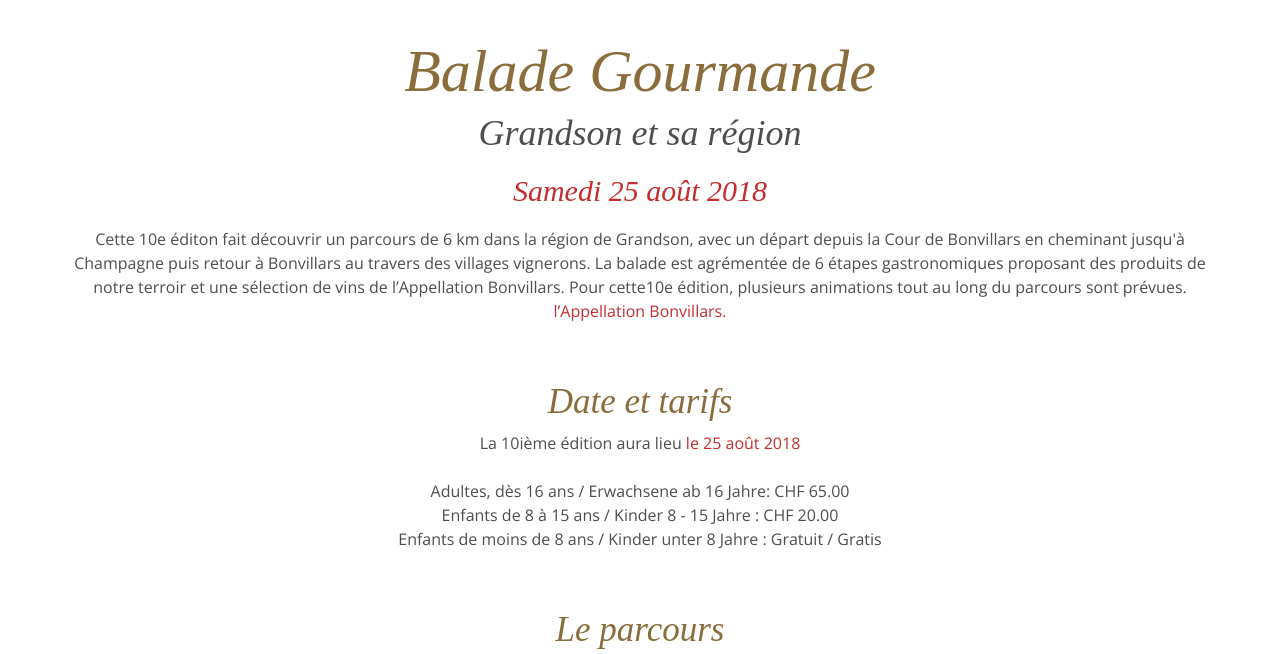
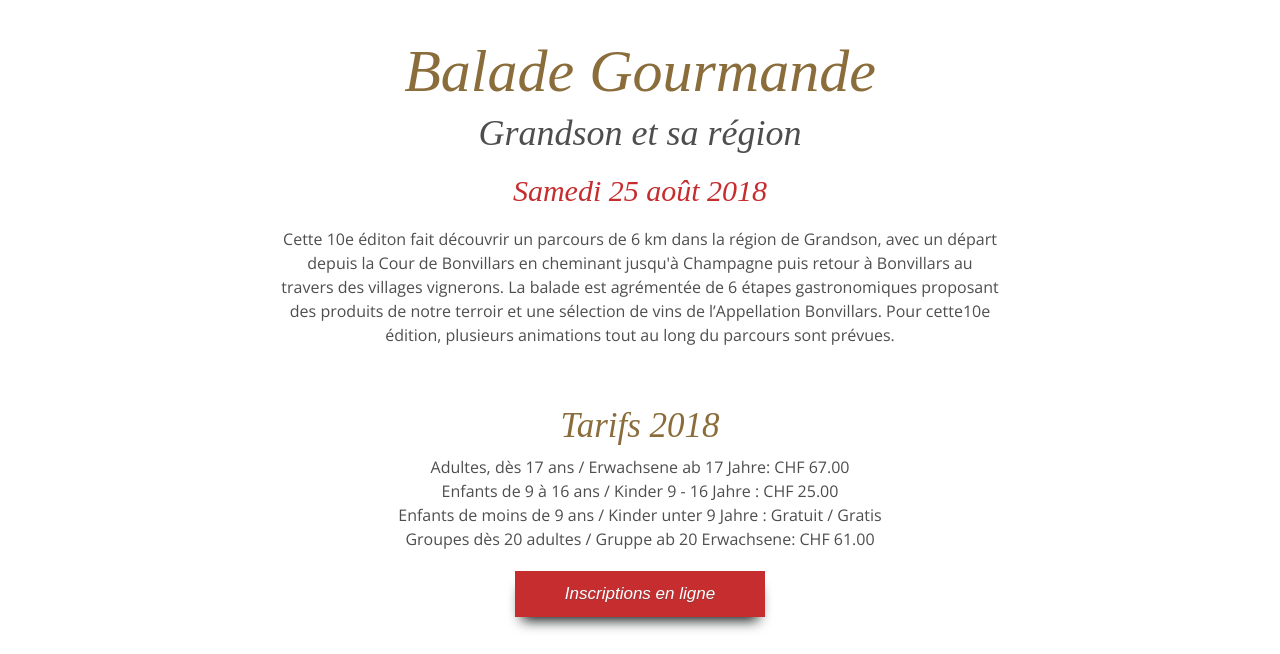
Before and after one commit to florentplomb/BaladeSite, a website: page public/index.html in a window 1280 px wide. Shown: the part 471-1125 px from the top of the page. Drawn offline with nearby package versions, Linux system fonts and the light colour scheme.

Commit message:
Add subscrition button

```diff
--- a/public/css/main.css
+++ b/public/css/main.css
@@ -28,6 +28,45 @@ h6 {
 
 }
 
+.myButton {
+  font-family: 'Trocchi', serif;
+  font-style: italic;
+	-moz-box-shadow: 0px 10px 14px -7px #010a08;
+	-webkit-box-shadow: 0px 10px 14px -7px #010a08;
+	box-shadow: 0px 10px 14px -7px #010a08;
+	background:-webkit-gradient(linear, left top, left bottom, color-stop(0.05, #c52d2f), color-stop(1, #c52d2f));
+	background:-moz-linear-gradient(top, #c52d2f 5%, #c52d2f 100%);
+	background:-webkit-linear-gradient(top, #c52d2f 5%, #c52d2f 100%);
+	background:-o-linear-gradient(top, #c52d2f 5%, #c52d2f 100%);
+	background:-ms-linear-gradient(top, #c52d2f 5%, #c52d2f 100%);
+	background:linear-gradient(to bottom, #c52d2f 5%, #c52d2f 100%);
+	filter:progid:DXImageTransform.Microsoft.gradient(startColorstr='#c52d2f', endColorstr='#c52d2f',GradientType=0);
+	background-color:#c52d2f;
+	display:inline-block;
+	cursor:pointer;
+	color:#ffffff;
+	font-family:Arial;
+	font-size:17px;
+	padding:12px 50px;
+	text-decoration:none;
+	text-shadow:0px 1px 0px #8a3d3d;
+}
+.myButton:hover {
+	background:-webkit-gradient(linear, left top, left bottom, color-stop(0.05, #c52d2f), color-stop(1, #c52d2f));
+	background:-moz-linear-gradient(top, #c52d2f 5%, #c52d2f 100%);
+	background:-webkit-linear-gradient(top, #c52d2f 5%, #c52d2f 100%);
+	background:-o-linear-gradient(top, #c52d2f 5%, #c52d2f 100%);
+	background:-ms-linear-gradient(top, #c52d2f 5%, #c52d2f 100%);
+	background:linear-gradient(to bottom, #c52d2f 5%, #c52d2f 100%);
+	filter:progid:DXImageTransform.Microsoft.gradient(startColorstr='#c52d2f', endColorstr='#c52d2f',GradientType=0);
+	background-color:#c52d2f;
+}
+.myButton:active {
+	position:relative;
+	top:1px;
+}
+
+
 h1{
   font-size: 60px;
   color:#8a6d3b;
@@ -57,7 +96,14 @@ a {
   transition:  color 300ms, background-color 300ms;
 }
 
-a:hover, a:focus {
+.h2{
+    font-size: 30px;
+    font-style: italic;
+    color: #c52d2f;
+    font-family: 'Trocchi', serif;
+}
+
+ a:hover, a:focus {
   color: #d43133;
 }
 
--- a/public/index.html
+++ b/public/index.html
@@ -92,19 +92,25 @@
 
 
 
-                <p class="lead">Cette 10e éditon fait découvrir un parcours de 6 km dans la région de Grandson, avec un départ depuis la Cour de Bonvillars en cheminant jusqu'à Champagne puis retour à Bonvillars au travers des villages vignerons. La balade est agrémentée de 6 étapes gastronomiques proposant des produits de notre terroir et une sélection de vins de l’Appellation Bonvillars. Pour cette10e édition, plusieurs animations tout au long du parcours sont prévues.
+                <p class="lead">Cette 10e éditon fait découvrir un parcours de 6 km dans la région de Grandson, avec un départ
+                        <br>depuis la Cour de Bonvillars en cheminant jusqu'à Champagne puis retour à Bonvillars au
+                        <br>travers des villages vignerons. La balade est agrémentée de 6 étapes gastronomiques proposant
+                        <br>des produits de notre terroir et une sélection de vins de l’Appellation Bonvillars. Pour cette10e
+                        <br>édition, plusieurs animations tout au long du parcours sont prévues.
 
-                    <span style="color: #c52d2f;">l’Appellation Bonvillars.</span>
+                    <!-- <span style="color: #c52d2f;">l’Appellation Bonvillars.</span> -->
                 </p>
             </div>
             <div class="center wow fadeInDown" style="padding-bottom: 20px;">
-                <h3 class="animation animated-item-1">Date et tarifs</h3>
-                <p class="lead">La 10ième édition aura lieu
-                    <span style="color: #c52d2f;">le 25 août 2018</span>
-                    <br>
-                    <br> Adultes, dès 16 ans / Erwachsene ab 16 Jahre: CHF 65.00
-                    <br> Enfants de 8 à 15 ans / Kinder 8 - 15 Jahre : CHF 20.00
-                    <br> Enfants de moins de 8 ans / Kinder unter 8 Jahre : Gratuit / Gratis</p>
+                <h3 class="animation animated-item-1">Tarifs 2018</h3>
+                <p class="lead">  Adultes, dès 17 ans / Erwachsene ab 17 Jahre: CHF 67.00
+                    <br> Enfants de 9 à 16 ans / Kinder 9 - 16 Jahre : CHF 25.00
+                    <br> Enfants de moins de 9 ans / Kinder unter 9 Jahre : Gratuit / Gratis
+                    <br> Groupes dès 20 adultes / Gruppe ab 20 Erwachsene: CHF 61.00</p>
+                    <a href="https://www.aocbonvillars.ch/index.php/evenements/balade-gourmande/inscription?view=category&category_id=2" class="myButton">
+                        Inscriptions en ligne </a>
+
+
             </div>
             <div class="center wow fadeInDown" style="padding-bottom: 20px;">
                 <h3 class="animation animated-item-1">Le parcours</h3>
```
